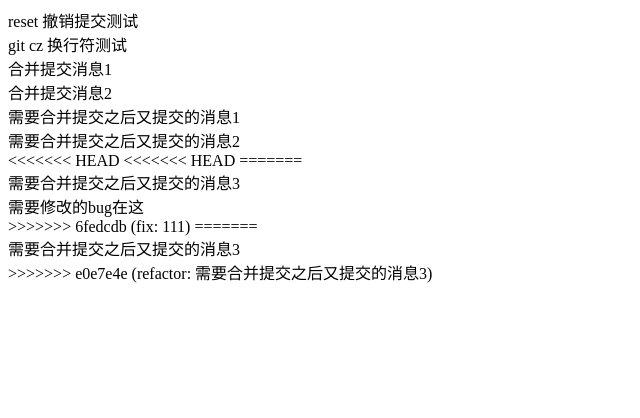
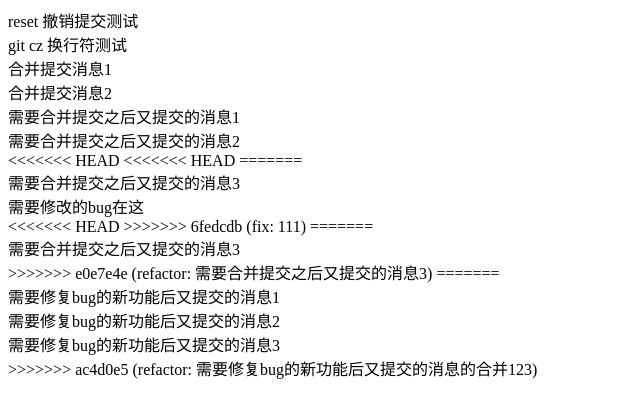
Before and after one commit to white4206/git-study, a website: page index.html in a window 1280 px wide. Shown: the whole page, without its empty margins (0-640 px from the left). Drawn offline with Linux system fonts and the light colour scheme.

Commit message:
refactor: 需要修复bug的新功能后又提交的消息的合并123

```diff
--- a/index.html
+++ b/index.html
@@ -17,12 +17,17 @@
 =======
     <div>需要合并提交之后又提交的消息3</div>
 
-
-
     <div>需要修改的bug在这</div>
+<<<<<<< HEAD
 >>>>>>> 6fedcdb (fix: 111)
 =======
     <div>需要合并提交之后又提交的消息3</div>
 >>>>>>> e0e7e4e (refactor: 需要合并提交之后又提交的消息3)
+=======
+
+    <div>需要修复bug的新功能后又提交的消息1</div>
+    <div>需要修复bug的新功能后又提交的消息2</div>
+    <div>需要修复bug的新功能后又提交的消息3</div>
+>>>>>>> ac4d0e5 (refactor: 需要修复bug的新功能后又提交的消息的合并123)
   </body>
 </html>
```
